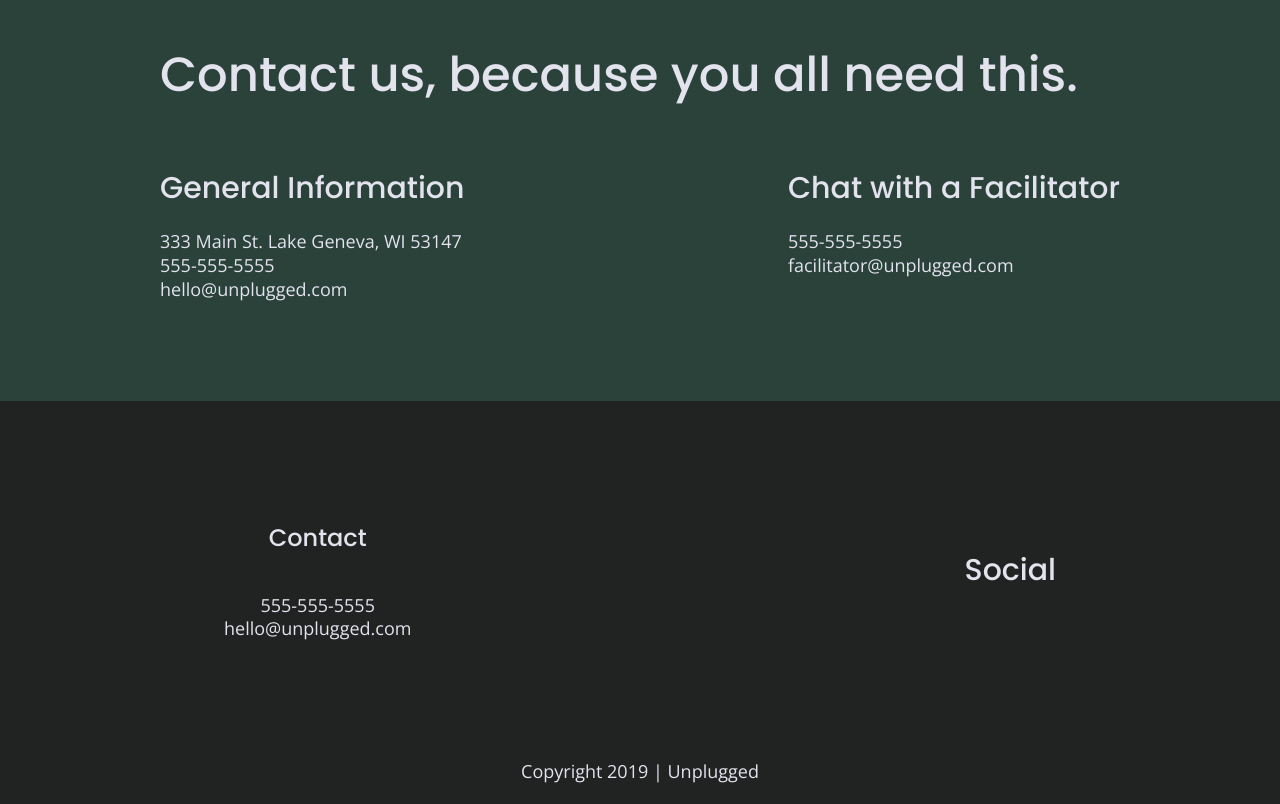
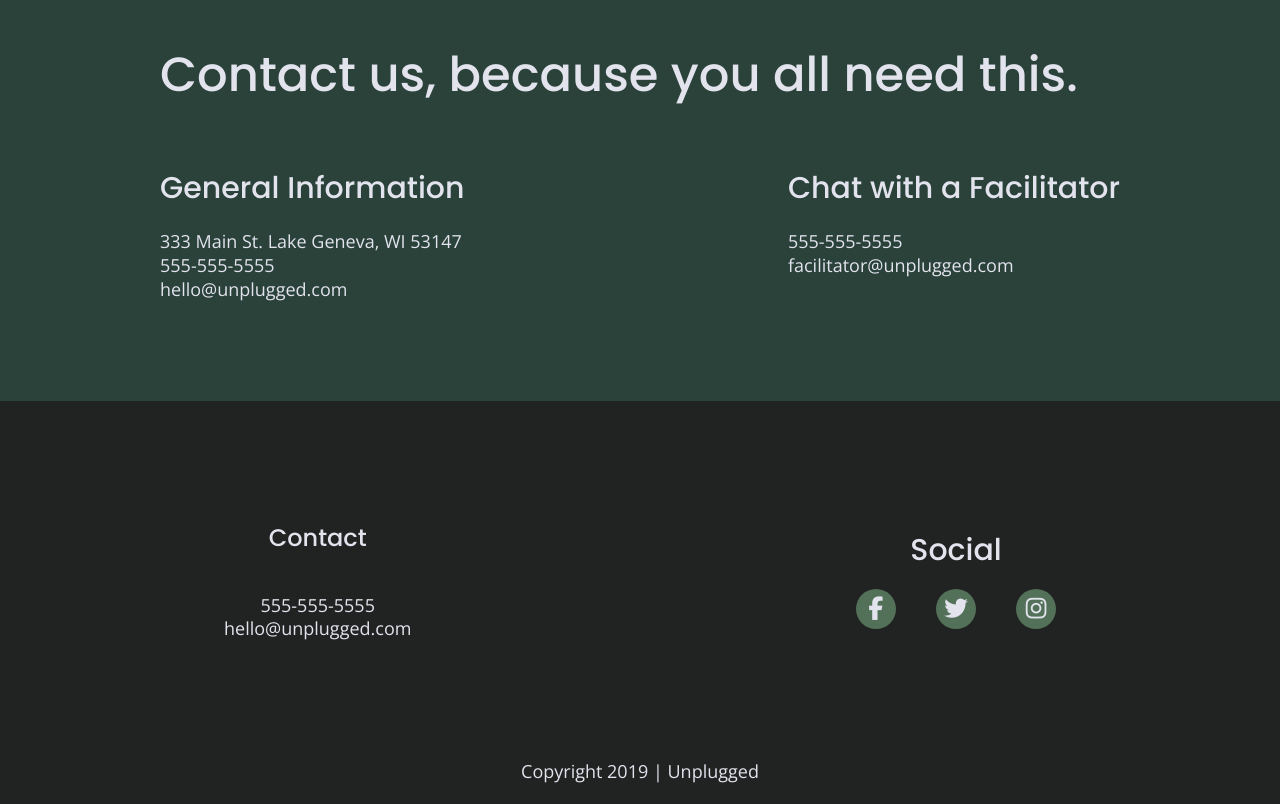
Before and after one commit to twosavoie/unplugged-retreat, a plain HTML site: page about/index.html in a window 1280 px wide. Shown: the part 1803-2607 px from the top of the page. Drawn offline with nearby package versions, Linux system fonts and the light colour scheme.

Commit message:
social media icons

```diff
--- a/about/index.html
+++ b/about/index.html
@@ -34,7 +34,9 @@
   <header>
     <div class="content-wrapper">
       <figure>
-        <a href="#"><img src="img/unpluggedlogo.png" alt="unplugged logo"></a>
+        <a href="#">
+          <img src="../img/unpluggedlogo.png" alt="unplugged logo">
+        </a>
       </figure>
       <div class="header-divider"></div>
       <nav>
@@ -101,9 +103,21 @@
         <div class="social">
           <h3>Social</h3>
           <div class="social-icons">
-            <p><a href="https://www.facebook.com/twosavoie" target="_blank"></a></p>
-            <p><a href="https://www.twitter.com/twosavoie" target="_blank"></a></p>
-            <p><a href="https://www.instagram.com/twosavoie" target="_blank"></a></p>
+            <p>
+              <a href="https://www.facebook.com/twosavoie" target="_blank">
+                <i class="fab fa-facebook-f"></i>
+              </a>
+            </p>
+            <p>
+              <a href="https://www.twitter.com/twosavoie" target="_blank">
+                <i class="fab fa-twitter"></i>
+              </a>
+            </p>
+            <p>
+              <a href="https://www.instagram.com/twosavoie" target="_blank">
+                <i class="fab fa-instagram"></i>
+              </a>
+            </p>
           </div>
         </div>
       </div> <!-- footer content ends -->
--- a/css/main.css
+++ b/css/main.css
@@ -213,15 +213,23 @@ textarea {
    footer .contact {
      margin-bottom: 50px;
    }
+
    footer .social-icons {
      display: flex;
      justify-content: space-around;
      align-items: center;
    }
    footer .social-icons p {
+     background-color: #527158;
+     border-radius: 50%;
+     width: 40px;
+     height: 40px;
      display: flex;
      justify-content: center;
      align-items: center;
+   }
+   footer .social-icons p i {
+     font-size: 1.3125em;
    }
    footer .copyright {
      margin: 20px 0;
@@ -587,6 +595,10 @@ textarea {
   footer p {
     line-height: 1.285;
   }
+  footer .social-icons {
+    width: 12.5em;
+    justify-content: space-between;
+  }
   footer .copyright {
     width: 100%;
   }
```
Also changed, not shown: faq/index.html (+18 -4 lines), index.html (+18 -4 lines).
